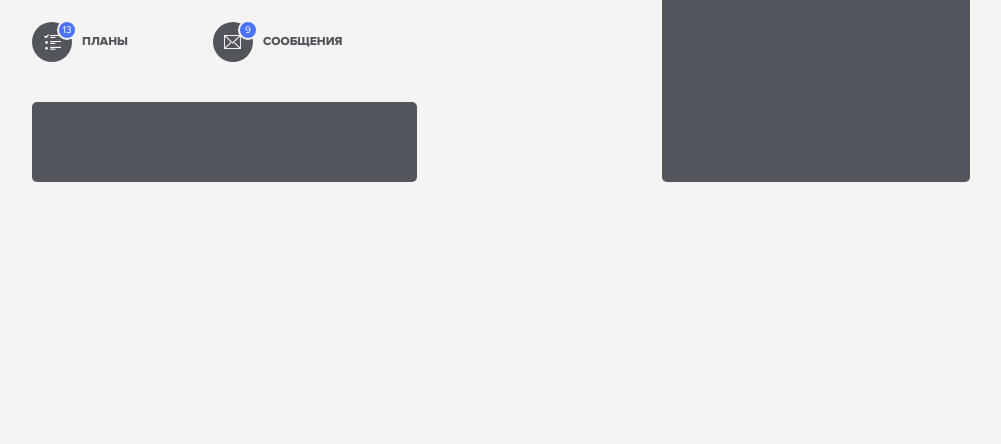
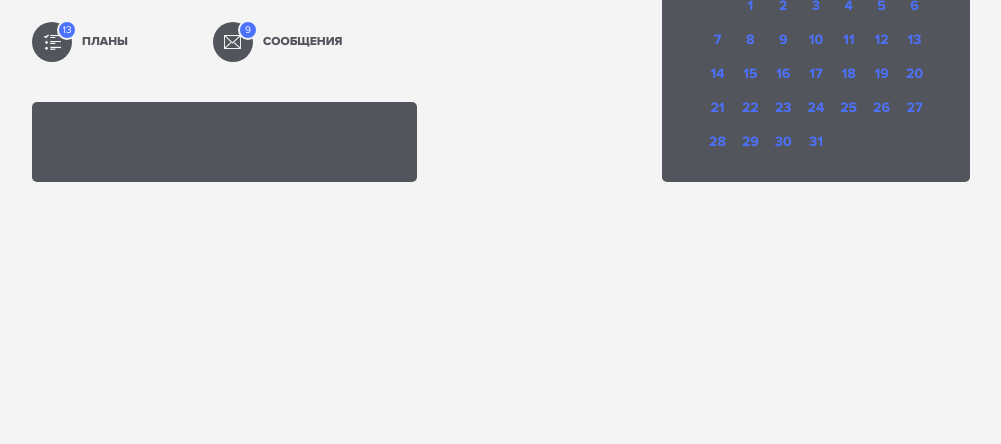
Before and after one commit to d3byte/calday-markup, a plain HTML site: page index.html in a window 1280 px wide. Shown: the part 356-800 px from the top of the page, without its empty margins (139-1140 px from the left). Drawn offline with Linux system fonts and the light colour scheme; files whose address does not match are found by name.

Commit message:
Сверстал таблицу дней

```diff
--- a/css/index.sass
+++ b/css/index.sass
@@ -151,6 +151,7 @@ section.main
   .calendar
     display: flex
     flex-flow: column nowrap
+    justify-content: center
     width: 80%
     height: 100%
     background: $dark-gray
@@ -163,10 +164,29 @@ section.main
       font-family: 'ProximaNova-Bold', sans-serif
       font-size: 18px
       line-height: 6px
-      padding: 30px
+      padding: 15px
       h1
         font-family: 'ProximaNova-Bold', sans-serif
         line-height: 110px
         font-size: 110px
         color: $light-blue
         margin: 0 0 -5px 0
+    .table
+      display: flex
+      align-items: center
+      padding: 10px
+      table
+        margin: 0 auto
+        border-collapse: collapse
+        width: 80%
+        td
+          font-family: 'ProximaNova-Bold', sans-serif
+          font-size: 14px
+          text-align: center
+          padding: 5px 0
+          border: none
+          color: $blue
+          &:hover
+            cursor: pointer
+        tr:first-of-type td
+          padding-top: 0
--- a/index.html
+++ b/index.html
@@ -77,6 +77,52 @@
                             </h1>
                             Декабрь
                         </div>
+                        <div class="table">
+                            <table>
+                                <tr>
+                                    <td></td>
+                                    <td>1</td>
+                                    <td>2</td>
+                                    <td>3</td>
+                                    <td>4</td>
+                                    <td>5</td>
+                                    <td>6</td>
+                                </tr>
+                                <tr>
+                                    <td>7</td>
+                                    <td>8</td>
+                                    <td>9</td>
+                                    <td>10</td>
+                                    <td>11</td>
+                                    <td>12</td>
+                                    <td>13</td>
+                                </tr>
+                                <tr>
+                                    <td>14</td>
+                                    <td>15</td>
+                                    <td>16</td>
+                                    <td>17</td>
+                                    <td>18</td>
+                                    <td>19</td>
+                                    <td>20</td>
+                                </tr>
+                                <tr>
+                                    <td>21</td>
+                                    <td>22</td>
+                                    <td>23</td>
+                                    <td>24</td>
+                                    <td>25</td>
+                                    <td>26</td>
+                                    <td>27</td>
+                                </tr>
+                                <tr>
+                                    <td>28</td>
+                                    <td>29</td>
+                                    <td>30</td>
+                                    <td>31</td>
+                                </tr>
+                            </table>
+                        </div>
                     </div>
                 </div>
             </div>
```
Also changed, not shown: css/index.css, 1 other file.
